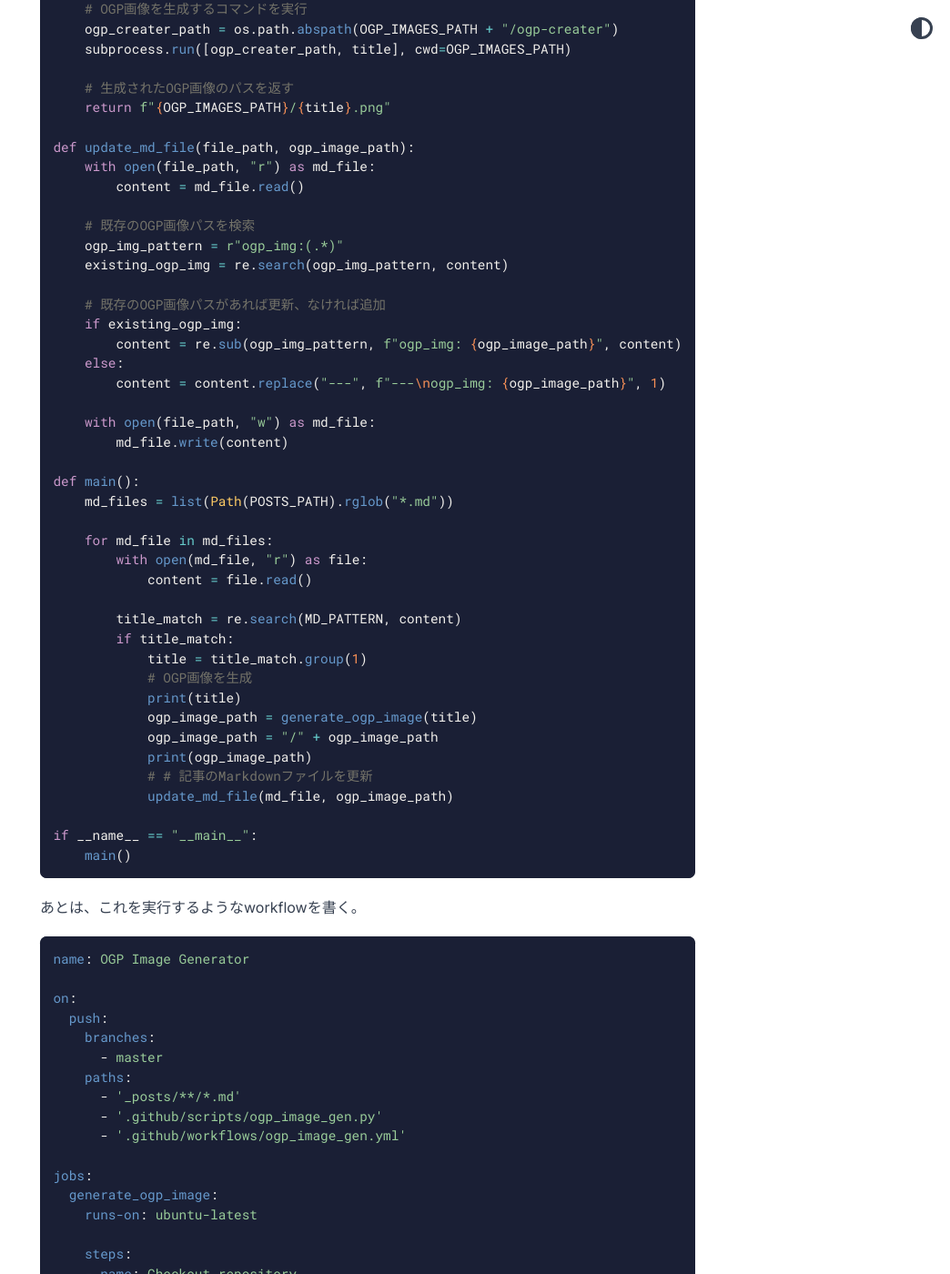
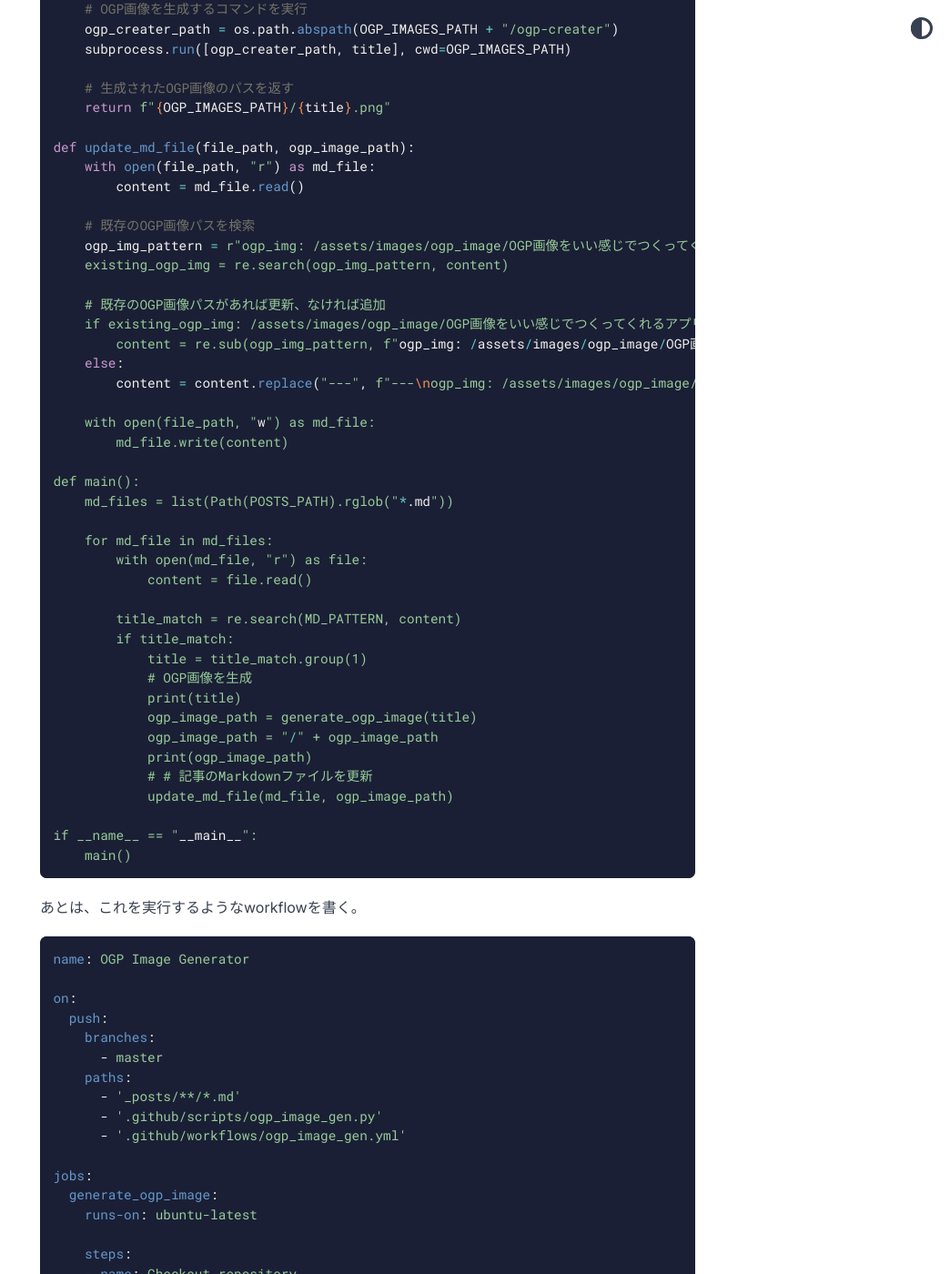
Before and after one commit to yutyan0119/blog, a Jekyll site: the page built from _posts/rust/2023-05-06-ogp-creater-rust.md, in a window 1280 px wide and 1400 px high, scrolled down 7314 px. Shown: the whole window at 91% size, without its empty margins (236-1280 px from the left). Built offline with Jekyll 4.4.1, drawn with Linux system fonts in a browser that asks for light colours; nearby versions of some CDN libraries; some of the changed text lies outside the part shown.

```diff
--- a/_posts/rust/2023-05-06-ogp-creater-rust.md
+++ b/_posts/rust/2023-05-06-ogp-creater-rust.md
@@ -251,14 +251,14 @@
         content = md_file.read()
 
     # 既存のOGP画像パスを検索
-    ogp_img_pattern = r"ogp_img:(.*)"
+    ogp_img_pattern = r"ogp_img: /assets/images/ogp_image/OGP画像をいい感じでつくってくれるアプリをRustで作った With ChatGPT.png
     existing_ogp_img = re.search(ogp_img_pattern, content)
 
     # 既存のOGP画像パスがあれば更新、なければ追加
-    if existing_ogp_img:
-        content = re.sub(ogp_img_pattern, f"ogp_img: {ogp_image_path}", content)
+    if existing_ogp_img: /assets/images/ogp_image/OGP画像をいい感じでつくってくれるアプリをRustで作った With ChatGPT.png
+        content = re.sub(ogp_img_pattern, f"ogp_img: /assets/images/ogp_image/OGP画像をいい感じでつくってくれるアプリをRustで作った With ChatGPT.png
     else:
-        content = content.replace("---", f"---\nogp_img: {ogp_image_path}", 1)
+        content = content.replace("---", f"---\nogp_img: /assets/images/ogp_image/OGP画像をいい感じでつくってくれるアプリをRustで作った With ChatGPT.png
 
     with open(file_path, "w") as md_file:
         md_file.write(content)
```
